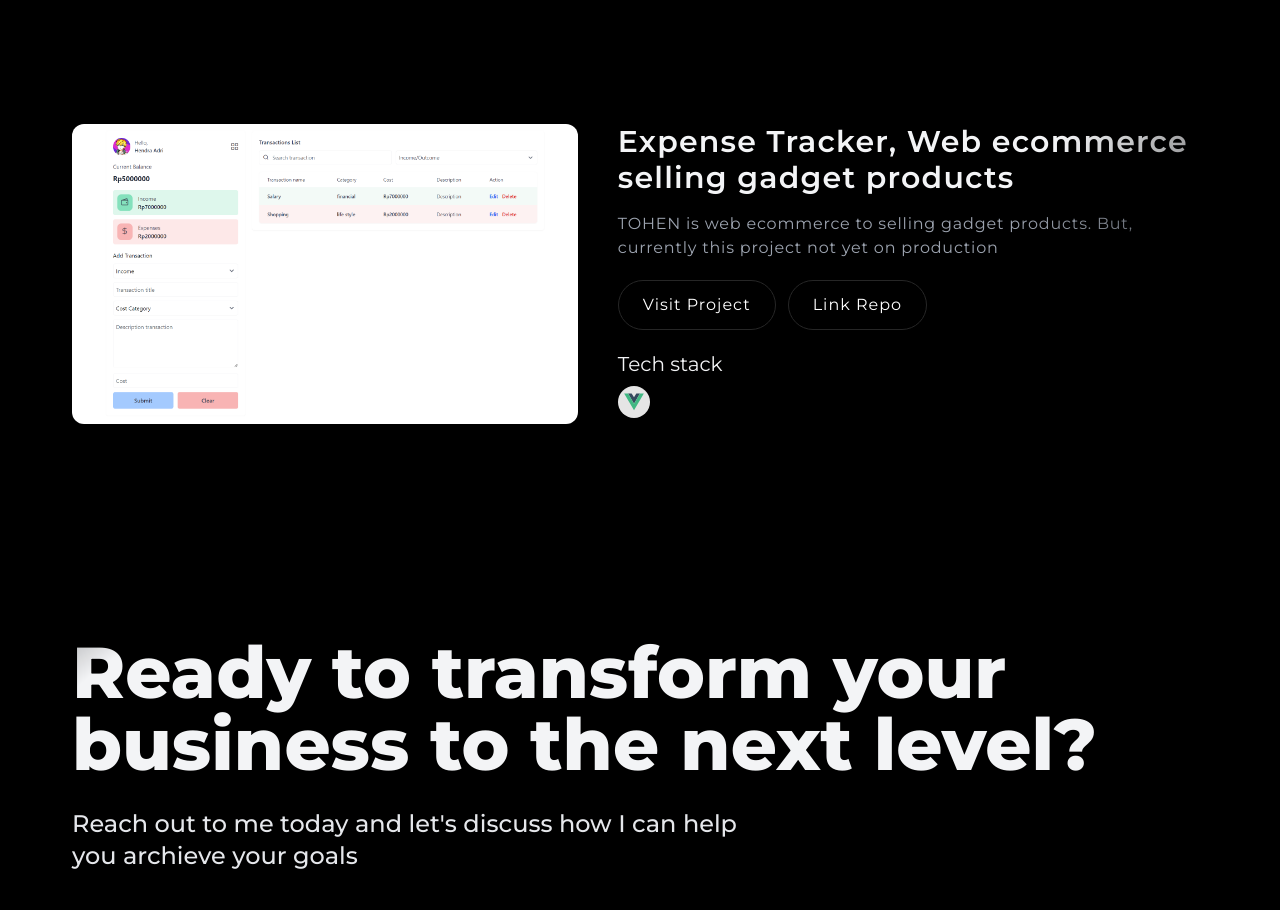
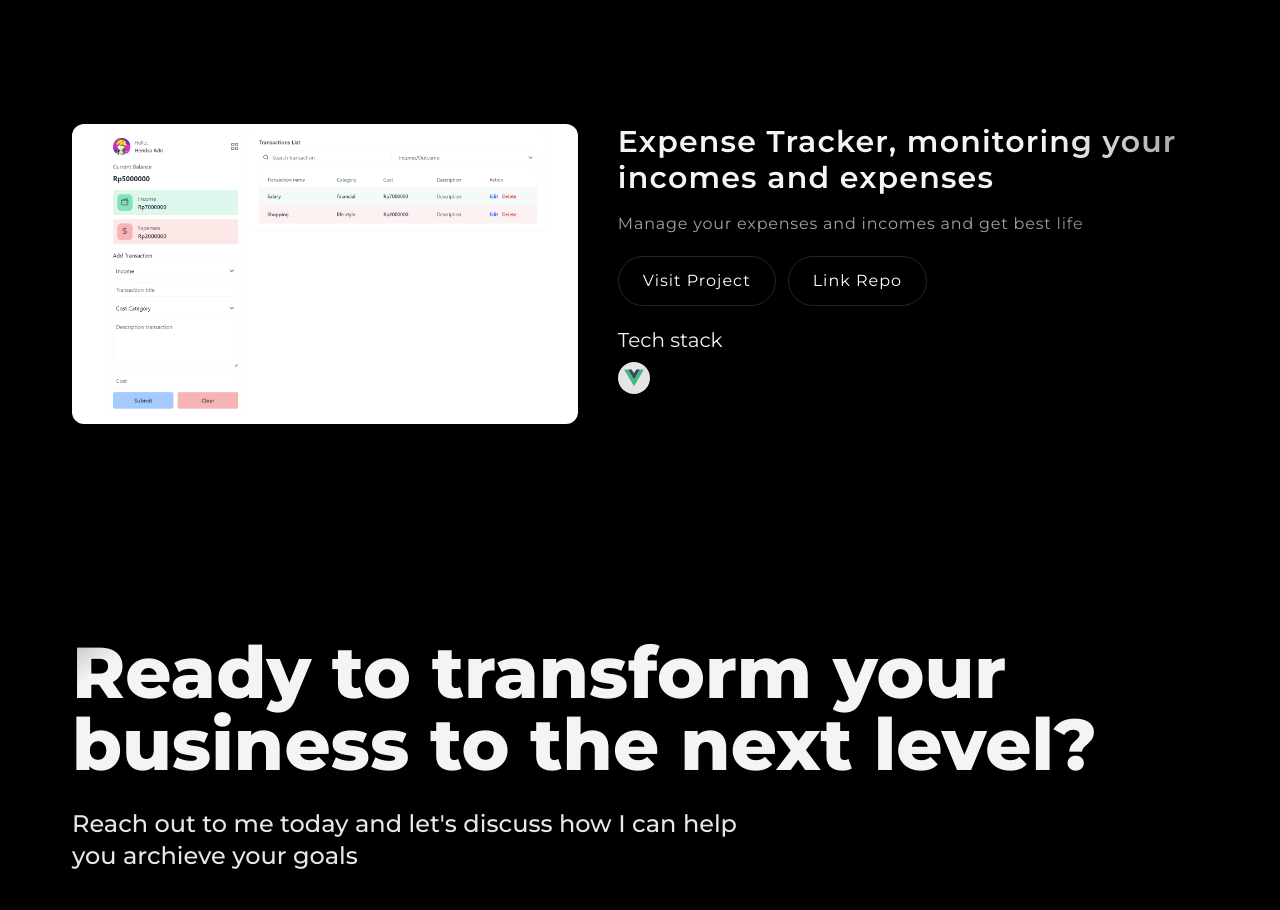
Before and after one commit to hennndev/myportfolio, a Next.js app: page / in a window 1280 px wide. Shown: the part 3280-4190 px from the top of the page. Built offline with nearby package versions, Linux system fonts and the light colour scheme.

Commit message:
fix-project-section

```diff
--- a/data/project.ts
+++ b/data/project.ts
@@ -48,8 +48,8 @@ export const data_projects = [
     },
     {
         id: 6,
-        title: 'Expense Tracker, Web ecommerce selling gadget products',
-        description: "TOHEN is web ecommerce to selling gadget products. But, currently this project not yet on production",
+        title: 'Expense Tracker, monitoring your incomes and expenses',
+        description: "Manage your expenses and incomes and get best life",
         image: '/expensetracker.png',
         stacks: ['vuejs'],
         linkRepo: 'https://github.com/hennndev/vuejs-expenses-tracker-',
```
